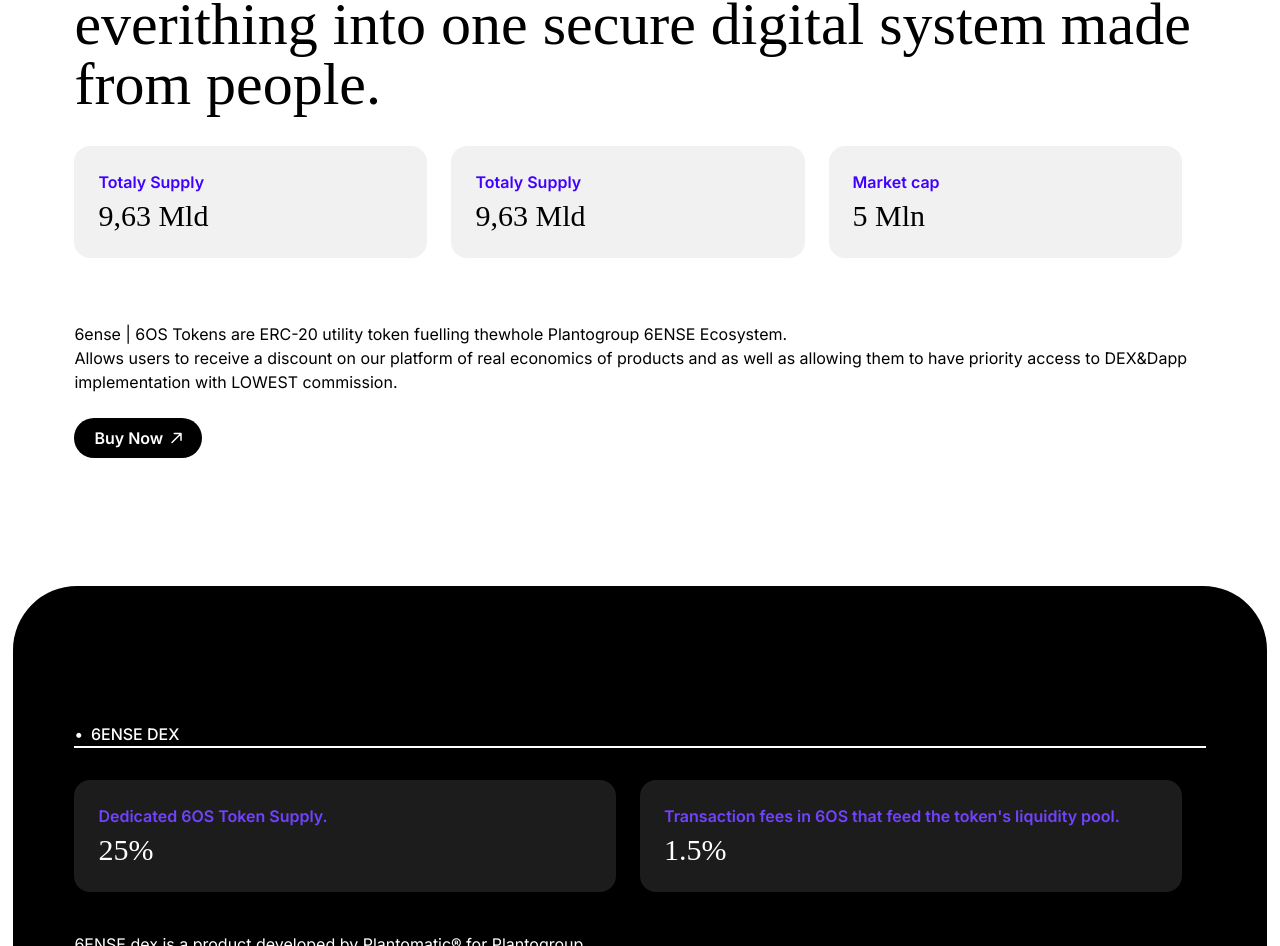
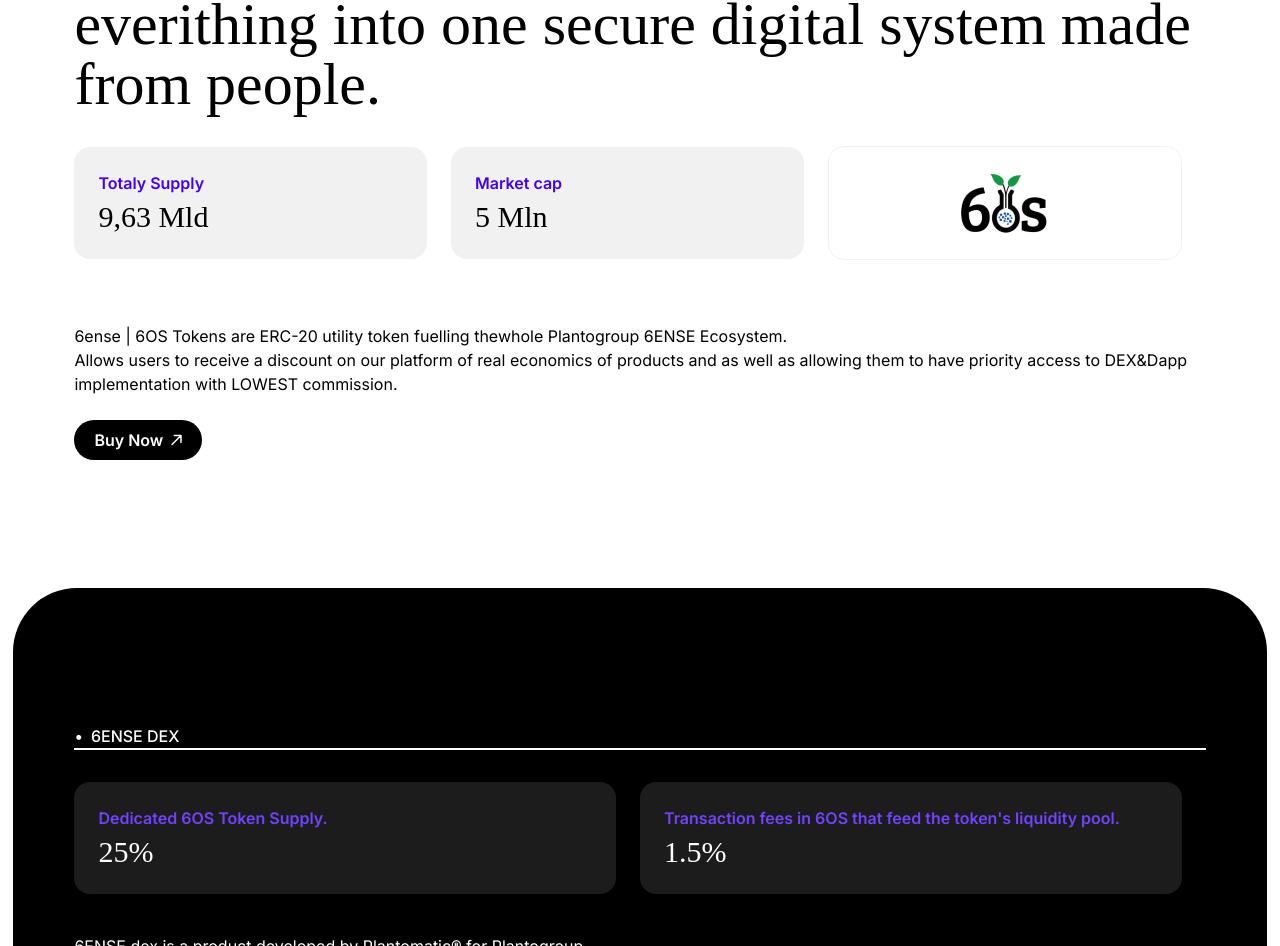
Before and after one commit to muhammad-taha-soc/6ense, a React (Vite) app: page / in a window 1280 px wide. Shown: the part 2235-3181 px from the top of the page. Built offline with nearby package versions, Linux system fonts and the light colour scheme; no server answers; a web font is replaced by a local one.

Commit message:
feat: update changes

```diff
--- a/src/components/OurProduct.jsx
+++ b/src/components/OurProduct.jsx
@@ -12,12 +12,12 @@
                     First contact with 6ENSE. We are trasformin everithing into one secure digital system made from people.
                 </h1>
                 <div className='flex flex-col md:flex-row items-center justify-between w-full my-8'>
-                    {[{ title: 'Totaly Supply', text: '9,63 Mld' }, { title: 'Totaly Supply', text: '9,63 Mld' }, { title: 'Market cap', text: '5 Mln' }].map((data, index) => (
+                    {[{ title: 'Totaly Supply', text: '9,63 Mld' }, { title: 'Market cap', text: '5 Mln' }].map((data, index) => (
                         <Card title={data.title} text={data.text} variant="light" />
                     ))}
-                    {/* <div className='bg-[#F1F1F1] font-inter mr-6 rounded-2xl w-full px-6 py-6'>
-                        <img src="/assets/logo/logo.svg" alt="Logo" className="h-8 w-auto" />
-                    </div> */}
+                    <div className='border-[#F1F1F1] border font-inter text-center mr-auto md:mr-6 mb-2 rounded-2xl w-full px-6 py-6`'>
+                        <img src="/assets/img/product-section.png" alt="product-section" className="mx-auto px-6 py-6" />
+                    </div>
                 </div>
                 <p className="lg:text-base  my-6 font-inter font-normal">
                     6ense | 6OS Tokens are ERC-20 utility token fuelling thewhole Plantogroup 6ENSE Ecosystem.<br />Allows users to receive a discount on our platform of real economics of products and as well as allowing them to have priority access to DEX&Dapp implementation with LOWEST commission.                  </p>
```
